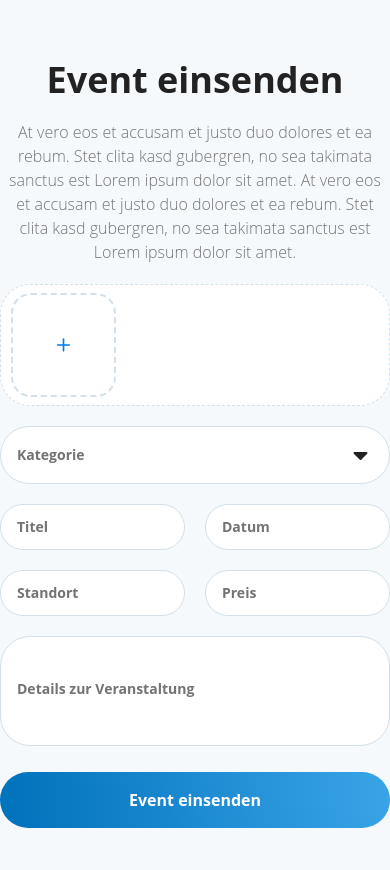
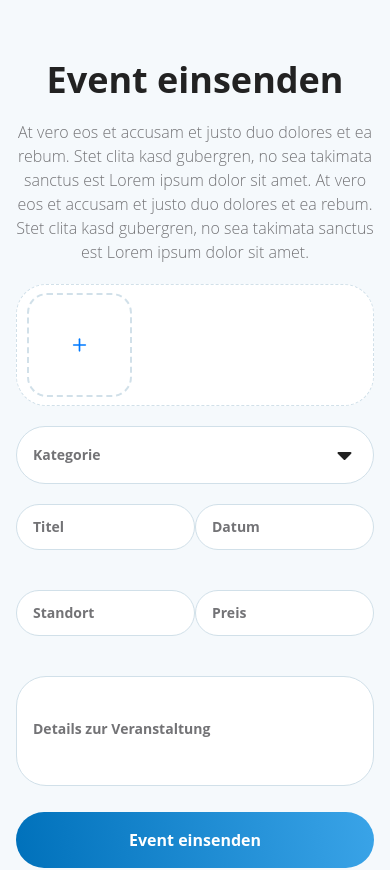
Before and after one commit to BimlaJain/react-jugendapp, a React (Create React App) app: page / in a window 390 px wide. Shown: the top 870 px of the page. Built offline with nearby package versions, Linux system fonts and the light colour scheme.

Commit message:
responsive check

```diff
--- a/src/components/Events.jsx
+++ b/src/components/Events.jsx
@@ -50,7 +50,7 @@ const FormValidation = () => {
 
     return (
         <div className="bg-offwhite py-[60px] px-20 max-lg:px-6 max-sm:px-0">
-            <div className="container">
+            <div className="container max-sm:px-4">
                 <h1 className="font-bold text-4xl leading-custom-md text-naturalblack text-center pb-5">Event einsenden  </h1>
                 <p className="text-xl leading-custom-lg max-w-[768px] mx-auto text-center text-gray font-light pb-5 max-sm:text-base"> At vero eos et accusam et justo duo dolores et ea rebum. Stet clita kasd gubergren, no sea takimata sanctus est Lorem ipsum dolor sit amet. At vero eos et accusam et justo duo dolores et ea rebum. Stet clita kasd gubergren, no sea takimata sanctus est Lorem ipsum dolor sit amet.</p>
                 <div className="max-w-[768px] mx-auto">
@@ -76,12 +76,12 @@ const FormValidation = () => {
                                 </div>
                             )}
                         </div>
-                        <div className="flex gap-5 mb-5">
-                            <input className="py-[17.5px] pl-4 max-sm:py-3 rounded-[30px] placeholder-gray border-lightgray border outline-none text-sm font-bold w-[50%]" type="text" required name="title" placeholder="Titel" value={formData.title} onChange={handleChange} />
+                        <div className="sm:flex gap-5 mb-5">
+                            <input className="py-[17.5px] pl-4 max-sm:py-3 rounded-[30px] placeholder-gray border-lightgray border outline-none text-sm font-bold w-[50%] max-sm:mb-5" type="text" required name="title" placeholder="Titel" value={formData.title} onChange={handleChange} />
                             <input className="py-[17.5px] pl-4 max-sm:py-3 rounded-[30px] placeholder-gray border-lightgray border outline-none text-sm font-bold w-[50%]" type="text" required name="date" placeholder="Datum" value={formData.date} onChange={handleChange} />
                         </div>
-                        <div className="flex gap-5 pb-5">
-                            <input className="py-[17.5px] pl-4 max-sm:py-3 rounded-[30px] placeholder-gray border-lightgray border outline-none text-sm font-bold w-[50%]" type="text" required name="location" placeholder="Standort" value={formData.location} onChange={handleChange} />
+                        <div className="sm:flex gap-5 pb-5">
+                            <input className="py-[17.5px] pl-4 max-sm:py-3 rounded-[30px] placeholder-gray border-lightgray border outline-none text-sm font-bold w-[50%] max-sm:mb-5" type="text" required name="location" placeholder="Standort" value={formData.location} onChange={handleChange} />
                             <input className="py-[17.5px] max-sm:py-3 pl-4 rounded-[30px] placeholder-gray border-lightgray border outline-none text-sm font-bold w-[50%]" type="text" required name="price" placeholder="Preis" value={formData.price} onChange={handleChange} />
                         </div>
                         <textarea className="w-full py-[55.5px] max-sm:pt-10 max-sm:pb-5 mb-5 leading-6 text-sm font-bold resize-none outline-none pl-4 rounded-[30px] border-lightgray border text-gray placeholder-gray" placeholder="Details zur Veranstaltung" name="details" required value={formData.details} onChange={handleChange} ></textarea>
```
